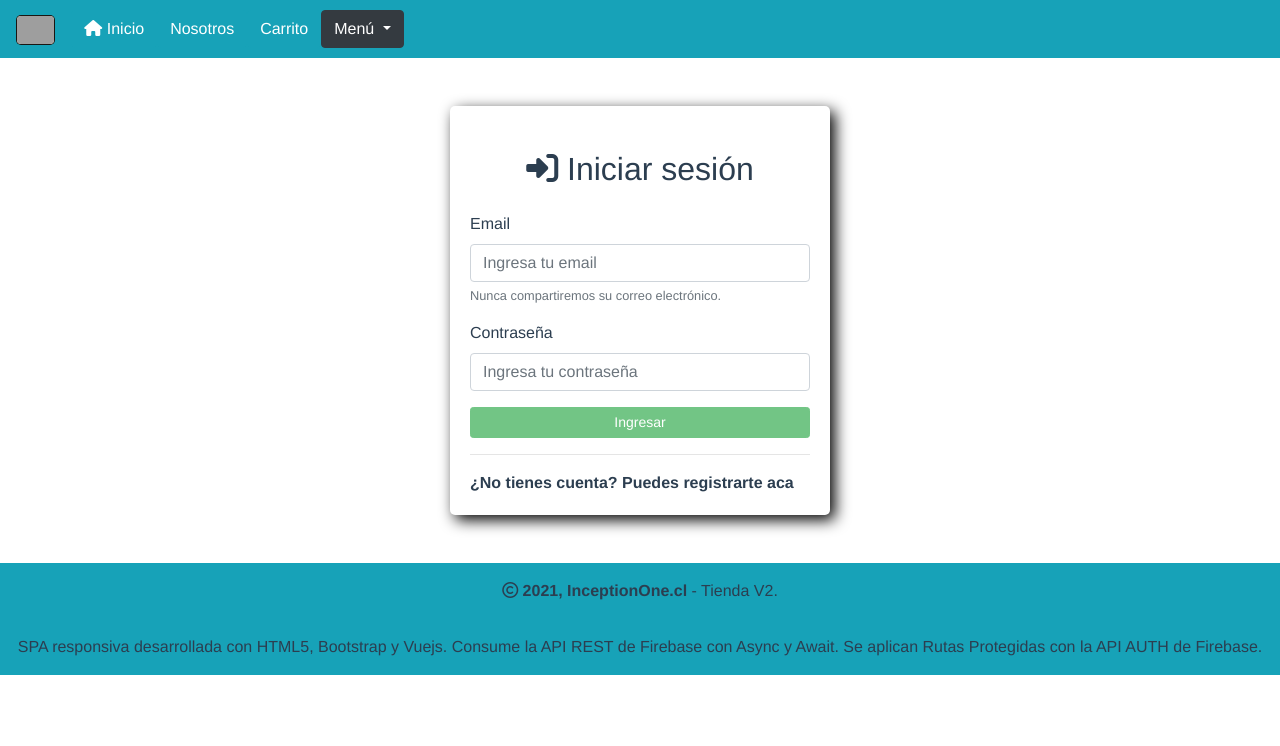
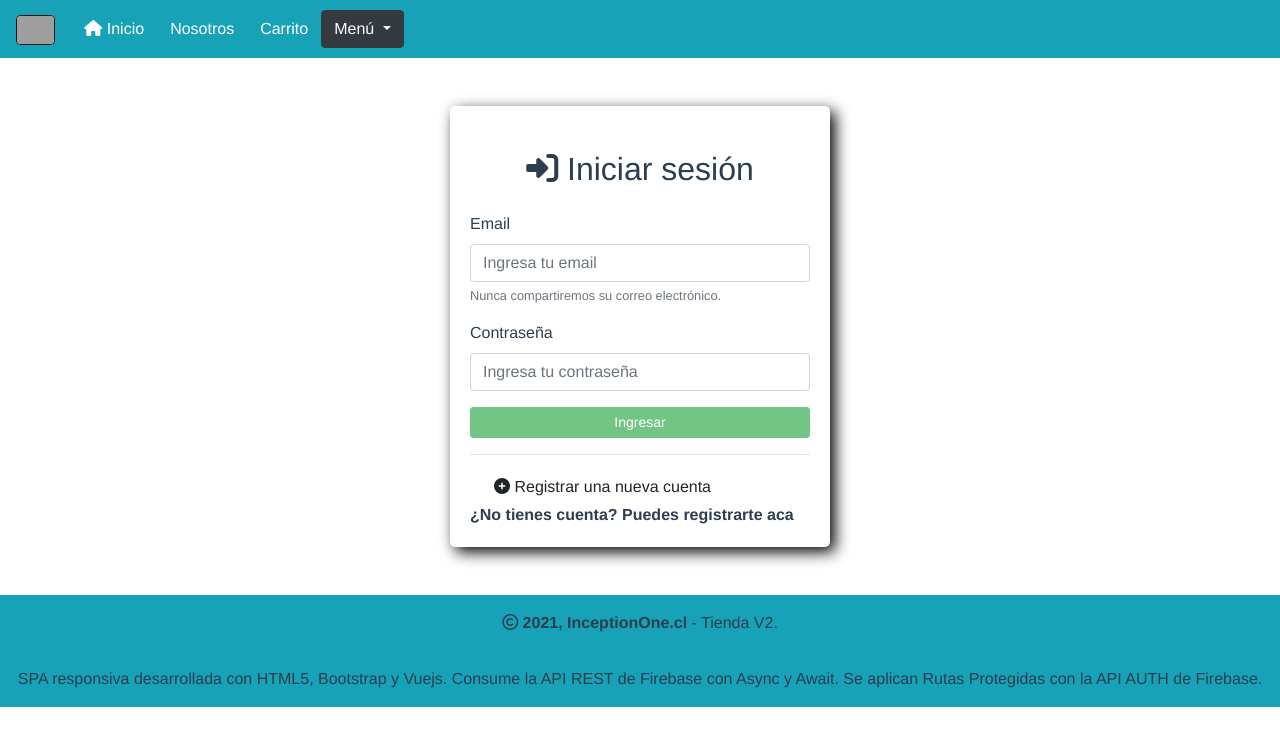
Before and after one commit to csilvajo/Tienda_v2, a Vue app: page /ingreso in a window 1280 px wide. Shown: the top 746 px of the page. Built offline with nearby package versions, Linux system fonts and the light colour scheme; no server answers; grey boxes are pictures that could not be loaded.

Commit message:
Actualiza link de registrar nueva cuenta, desde Ingreso

```diff
--- a/src/views/Ingreso.vue
+++ b/src/views/Ingreso.vue
@@ -22,6 +22,7 @@
         <button type="button" class="btn btn-success btn-sm btn-block" :disabled="bloquearBoton" @click="procesarIngreso">Ingresar</button>
       </form>
       <hr>
+      <router-link to="/registro" class="dropdown-item"><i class="fa fa-plus-circle" /> Registrar una nueva cuenta</router-link>
       <a href="/registro" class="link">¿No tienes cuenta? Puedes registrarte aca</a>
     </div>
   </div>
```
Also changed, not shown: 11 other files (tests, documents, lock files or other folders).
